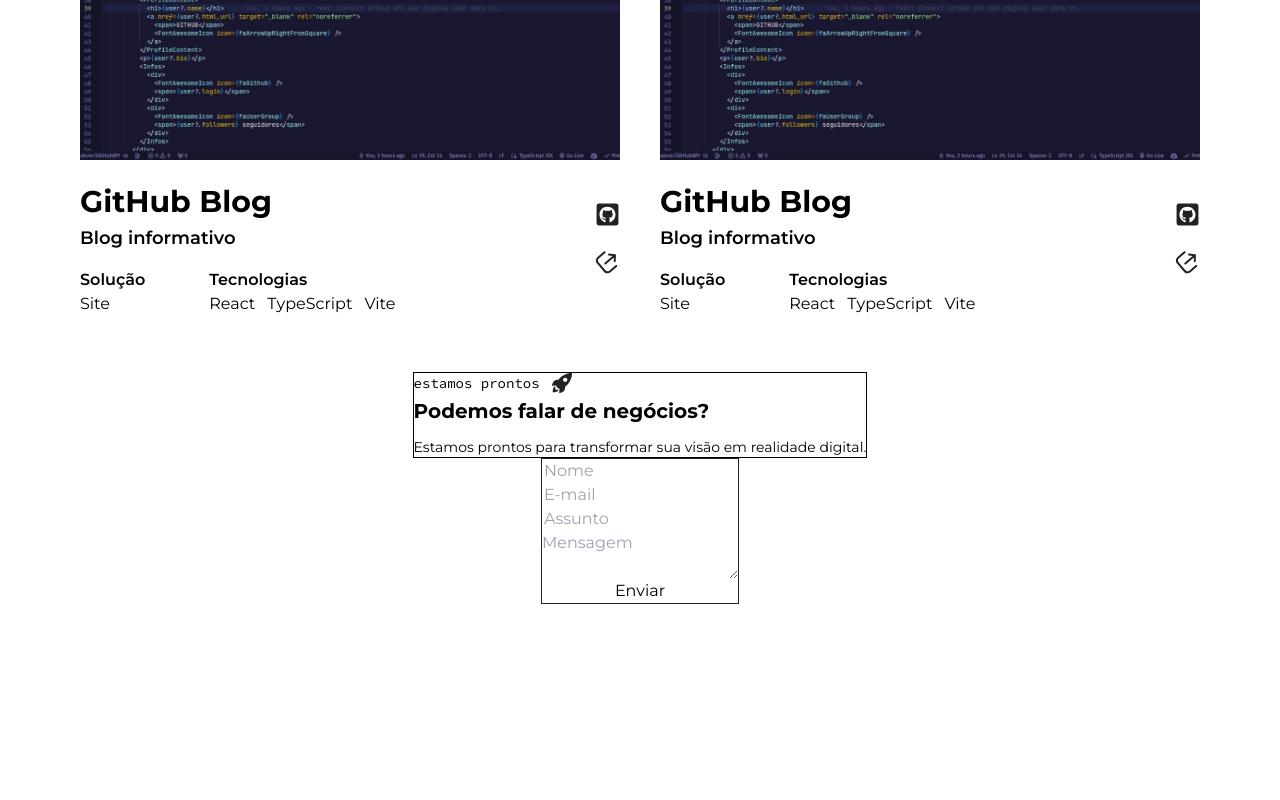
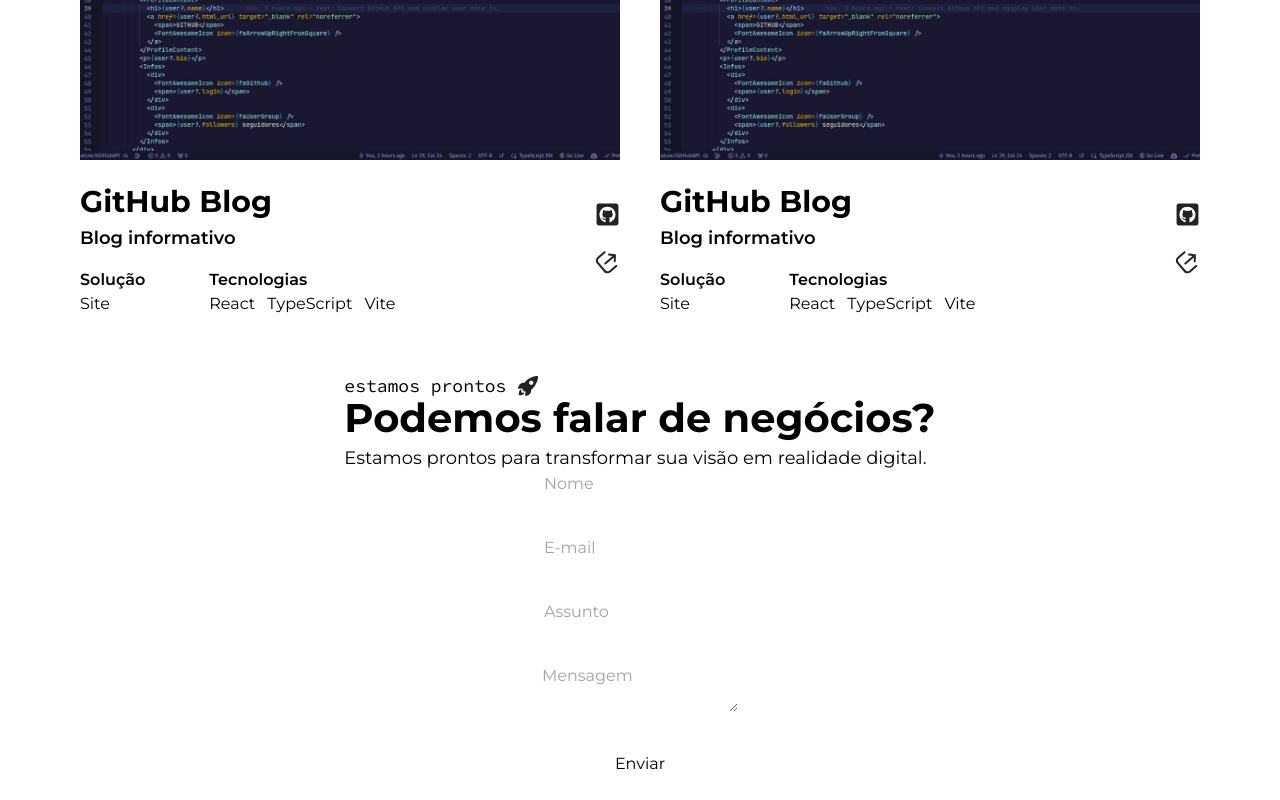
Before and after one commit to richardmezzomo/portfolio-richard-mezzomo, a Next.js app: page / in a window 1280 px wide. Shown: the part 1809-2609 px from the top of the page. Before the commit the page ends 2437 px from the top, so only its background shows below. Built offline with nearby package versions, Linux system fonts and the light colour scheme.

Commit message:
feat: add header desktop form

```diff
--- a/src/components/Contact/Form/page.tsx
+++ b/src/components/Contact/FormContact/page.tsx
@@ -1,6 +1,6 @@
 export default function FormContact() {
   return (
-    <form className="flex flex-col items-center border border-black">
+    <form className="flex flex-col items-center justify-center gap-10 w-full">
       <input type="text" placeholder="Nome" />
       <input type="email" placeholder="E-mail" />
       <input type="text" placeholder="Assunto" />
--- a/src/components/Contact/page.tsx
+++ b/src/components/Contact/page.tsx
@@ -1,18 +1,18 @@
-import FormContact from './Form/page'
+import FormContact from './FormContact/page'
 import Image from 'next/image'
 import rocket from '@/assets/icons/rocket.svg'
 
 export default function Contact() {
   return (
     <section className="flex flex-col items-center p-6 lg:px-80">
-      <header className="lg:border-emerald-30'0 lg:flex lg:flex-col lg:border">
-        <span className="flex gap-3 font-mono text-sm">
+      <header className="lg:flex lg:flex-col">
+        <span className="flex gap-3 font-mono text-sm lg:text-lg">
           estamos prontos <Image src={rocket} alt="" />
         </span>
-        <h1 className="pb-3 pt-1 font-sans text-xl font-bold">
+        <h1 className="pb-3 pt-1 font-sans text-xl font-bold lg:text-[40px]">
           Podemos falar de negócios?
         </h1>
-        <p className="text-sm">
+        <p className="text-sm lg:text-lg">
           Estamos prontos para transformar sua visão em realidade digital.
         </p>
       </header>
```
